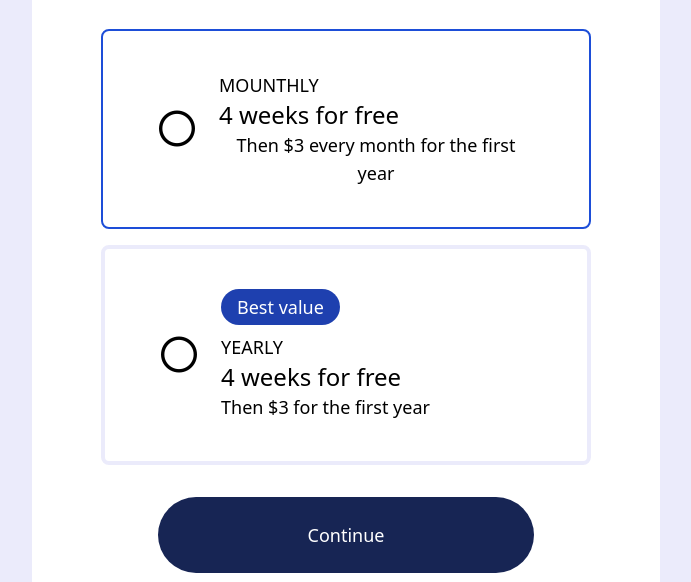
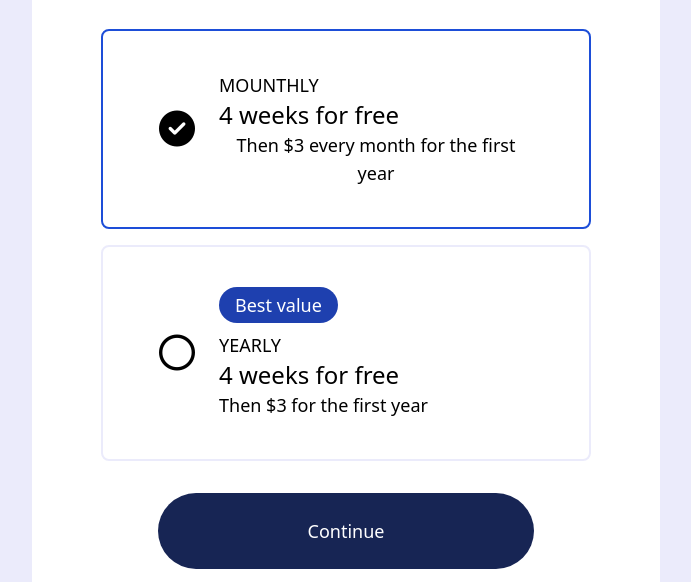
Before and after one commit to thomaserdmenger/uidesigndaily-pricingCard, a website: page index.html in a window 1280 px wide. Both pictures are taken after a click on the button 640 px from the left and 314 px from the top of the page. Shown: the part 183-765 px from the top of the page, without its empty margins (294-985 px from the left). Drawn offline with Linux system fonts and the light colour scheme.

Commit message:
Switch checkboxes on click

```diff
--- a/index.html
+++ b/index.html
@@ -38,12 +38,16 @@
 
       <!-- First button -->
       <button
-        class="flex w-[30.625rem] cursor-pointer items-center justify-start rounded-lg border-4 border-solid border-color1 px-14 py-10 outline-none focus:border-2 focus:border-blue-700"
+        class="checkbox-one flex w-[30.625rem] cursor-pointer items-center justify-start rounded-lg border-2 border-solid border-color1 px-14 py-10 outline-none focus:border-2 focus:border-blue-700"
       >
-        <div class="hidden">
+        <div class="checked-one mr-6 hidden">
           <i class="fa-solid fa-circle-check text-4xl"></i>
         </div>
-        <div class="mr-6"><i class="fa-regular fa-circle text-4xl"></i></div>
+
+        <div class="unchecked-one mr-6">
+          <i class="fa-regular fa-circle text-4xl"></i>
+        </div>
+
         <div class="flex flex-col items-start">
           <h2 class="font-poppins text-lg uppercase">Mounthly</h2>
           <span class="block text-2xl font-medium">4 weeks for free</span>
@@ -53,12 +57,14 @@
 
       <!-- Second button -->
       <button
-        class="mt-4 flex w-[30.625rem] cursor-pointer items-center justify-start rounded-lg border-4 border-solid border-color1 px-14 py-10 outline-none focus:border-2 focus:border-blue-700"
+        class="checkbox-two mt-4 flex w-[30.625rem] cursor-pointer items-center justify-start rounded-lg border-2 border-solid border-color1 px-14 py-10 outline-none focus:border-2 focus:border-blue-700"
       >
-        <div class="hidden">
+        <div class="checked-two mr-6">
           <i class="fa-solid fa-circle-check text-4xl"></i>
         </div>
-        <div class="mr-6"><i class="fa-regular fa-circle text-4xl"></i></div>
+        <div class="unchecked-two mr-6 hidden">
+          <i class="fa-regular fa-circle text-4xl"></i>
+        </div>
         <div class="flex flex-col items-start">
           <div
             class="mb-2 rounded-full bg-blue-800 px-4 py-1 text-lg font-medium text-white"
--- a/src/script.js
+++ b/src/script.js
@@ -0,0 +1,40 @@
+// -- GLOBAL --
+const checkOneContainer = document.querySelector(".checkbox-one")
+const checkTwoContainer = document.querySelector(".checkbox-two")
+
+const checkOneChecked = document.querySelector(".checked-one")
+const checkOneUnchecked = document.querySelector(".unchecked-one")
+
+const checkTwoChecked = document.querySelector(".checked-two")
+const checkTwoUnchecked = document.querySelector(".unchecked-two")
+
+// -- CHANGE CHECKBOX ICON --
+const checkboxOneFn = () => {
+  const handleClick = () => {
+    if (checkOneChecked.className.includes("hidden")) {
+      checkOneChecked.classList.remove("hidden")
+      checkOneUnchecked.classList.add("hidden")
+
+      checkTwoChecked.classList.add("hidden")
+      checkTwoUnchecked.classList.remove("hidden")
+    }
+  }
+
+  checkOneContainer.addEventListener("click", handleClick)
+}
+checkboxOneFn()
+
+const checkboxTwoFn = () => {
+  const handleClick = () => {
+    if (checkTwoChecked.className.includes("hidden")) {
+      checkTwoChecked.classList.remove("hidden")
+      checkTwoUnchecked.classList.add("hidden")
+
+      checkOneChecked.classList.add("hidden")
+      checkOneUnchecked.classList.remove("hidden")
+    }
+  }
+
+  checkTwoContainer.addEventListener("click", handleClick)
+}
+checkboxTwoFn()
```
